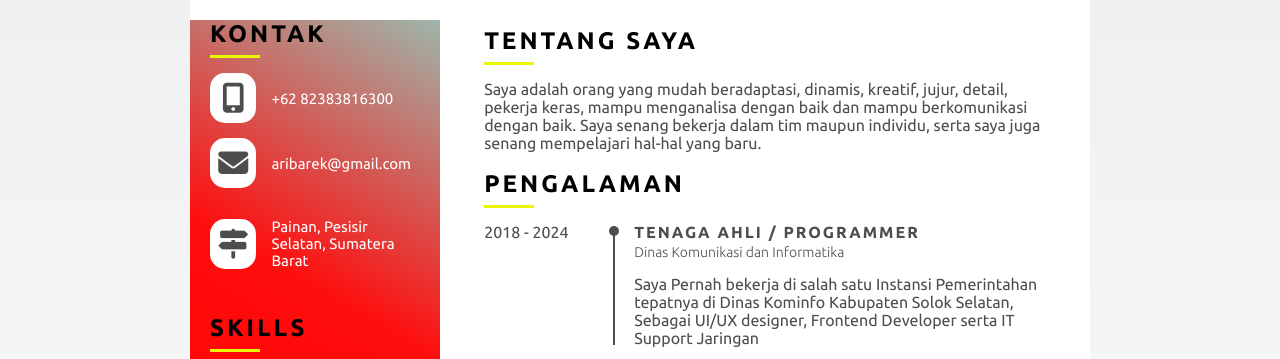
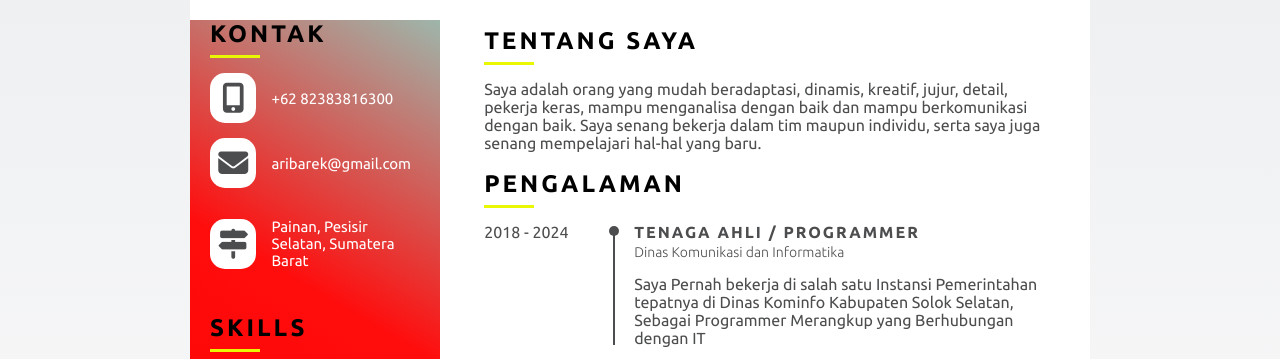
Before and after one commit to jamkhairi/jamkhairi.github.io, a plain HTML site: page index.html in a window 1280 px wide. Shown: the part 268-627 px from the top of the page. Drawn offline with Linux system fonts and the light colour scheme.

Commit message:
Update index.html

```diff
--- a/index.html
+++ b/index.html
@@ -209,7 +209,7 @@
 												Dinas Komunikasi dan Informatika
 											</p>
 											<p class="info_cont">
-												Saya Pernah bekerja di salah satu Instansi Pemerintahan tepatnya di Dinas Kominfo Kabupaten Solok Selatan, Sebagai  UI/UX designer, Frontend Developer serta IT Support Jaringan
+												Saya Pernah bekerja di salah satu Instansi Pemerintahan tepatnya di Dinas Kominfo Kabupaten Solok Selatan, Sebagai  Programmer Merangkup yang Berhubungan dengan IT
 											</p>
 										</div>
 									</div>
```
